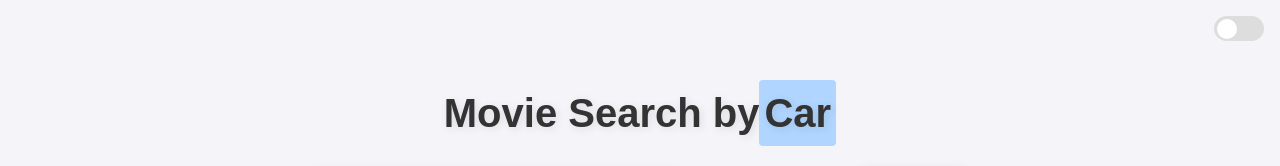
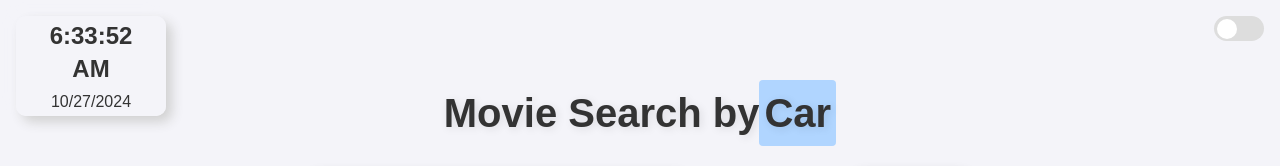
Before and after one commit to seb510/movie-react, a React (Create React App) app: page / in a window 1280 px wide. Shown: the top 166 px of the page. Built offline with nearby package versions, Linux system fonts and the light colour scheme; no server answers.

Commit message:
added clock

```diff
--- a/src/App.js
+++ b/src/App.js
@@ -5,6 +5,7 @@ import SortDropDown from './helpers/SortDropDown';
 import ThemeToggle from "./components/ThemToggle";
 import { fetchMovies } from "./API/api";
 import './styles/styles.css'
+import ClockBlock from "./components/ClockBlock";
 
 export default function App() {
     const [movies, setMovies] = useState([]);
@@ -14,7 +15,7 @@ export default function App() {
 
     useEffect(() => {
         fetchMovies(searchTerm).then(setMovies);
-    }, []);
+    }, [searchTerm]);
 
     const handleSearch = () => {
         if (!searchTerm.trim()) {
@@ -29,6 +30,7 @@ export default function App() {
         <section className="movie-section">
             <div className="container">
                 <ThemeToggle/>
+                <ClockBlock/>
                 <h1>Movie Search by<span className="tag"> {searchTerm}</span></h1>
                 <div className="movie-options">
                     <SearchBar
--- /dev/null
+++ b/src/components/ClockBlock.jsx
@@ -0,0 +1,24 @@
+import React, { useEffect, useState, useMemo } from 'react';
+
+function ClockBlock() {
+    const [clockState, setClockState] = useState(new Date());
+
+    useEffect(() => {
+        const intervalId = setInterval(() => {
+            setClockState(new Date());
+        }, 1000);
+        return () => clearInterval(intervalId);
+    }, []);
+
+    const timeString = useMemo(() => clockState.toLocaleTimeString(), [clockState]);
+    const dateString = useMemo(() => clockState.toLocaleDateString(), [clockState]);
+
+    return (
+        <div className="clock-block">
+            <div className="time">{timeString}</div>
+            <div className="date">{dateString}</div>
+        </div>
+    );
+}
+
+export default ClockBlock
--- a/src/styles/styles.css
+++ b/src/styles/styles.css
@@ -342,3 +342,46 @@ button:hover {
   padding: 15px;
   font-weight: 500;
 }
+
+/* Time Block */
+.clock-block {
+  position: absolute;
+  top: 1rem;
+  left: 1rem;
+  display: flex;
+  flex-direction: column;
+  align-items: center;
+  justify-content: center;
+  padding: 10px 15px;
+  border-radius: 10px;
+  background: linear-gradient(145deg, var(--bg-color), var(--bg-color));
+  box-shadow: 6px 6px 12px #d1d1d1, -6px -6px 12px var(--bg-color);
+  width: 150px;
+  height: 100px;
+  text-align: center;
+}
+
+.time {
+  font-size: 1.5rem;
+  font-weight: bold;
+  color: var(--text-color);
+}
+
+.date {
+  font-size: 1rem;
+  color: var(--text-color);
+  margin-top: 5px;
+}
+
+.time {
+  animation: fadeIn 1s ease-in-out;
+}
+
+@keyframes fadeIn {
+  from {
+    opacity: 0;
+  }
+  to {
+    opacity: 1;
+  }
+}
```
